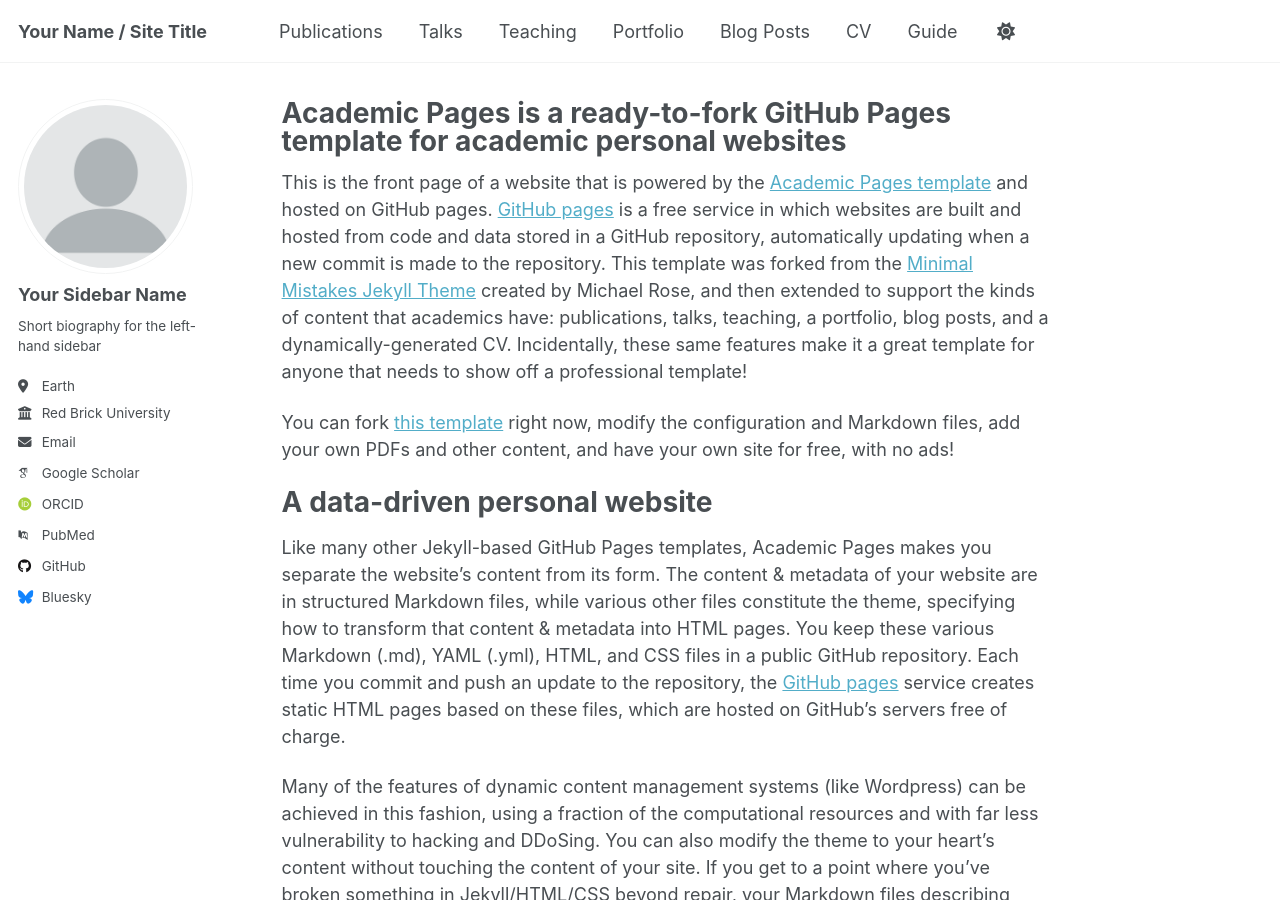
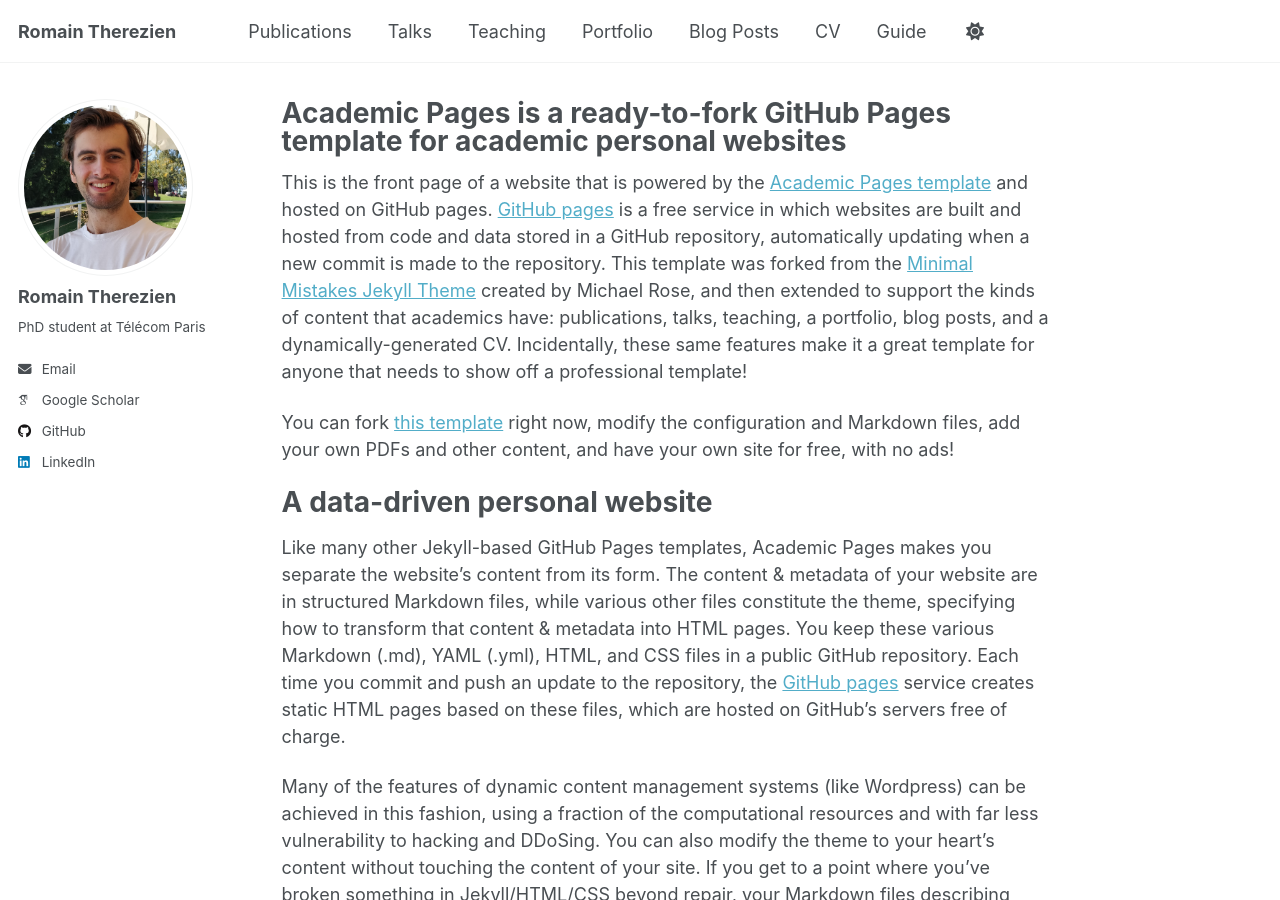
Before and after one commit to Romain-Therezien/Romain-Therezien.github.io, a Jekyll site: the page built from _pages/about.md, in a window 1280 px wide and 900 px high. Built offline with Jekyll 4.4.1, drawn with Linux system fonts in a browser that asks for light colours; some web fonts are replaced; a script that is not in the unit is left out.

Commit message:
commit message: Update _config.yml and add profile image

```diff
--- a/_config.yml
+++ b/_config.yml
@@ -9,36 +9,36 @@
 # Basic Site Settings
 locale                   : "en-US"
 site_theme               : "default"
-title                    : "Your Name / Site Title"
+title                    : "Romain Therezien"
 title_separator          : "-"
 name                     : &name "Your Name"
 description              : &description "personal description"
-url                      : https://academicpages.github.io # the base hostname & protocol for your site e.g. "https://[your GitHub username].github.io" or if you already have some other page hosted on Github then use "https://[your GitHub username].github.io/[Your Repo Name]"
+url                      : https://romain-therezien.github.io # the base hostname & protocol for your site e.g. "https://[your GitHub username].github.io" or if you already have some other page hosted on Github then use "https://[your GitHub username].github.io/[Your Repo Name]"
 baseurl                  : "" # the subpath of your site, e.g. "/blog"
-repository               : "academicpages/academicpages.github.io"
+repository               : "Romain-Therezien/Romain-Therezien.github.io"
 
 # Site Author - The following control what appear as part of the author content on the side bar.
 #               If a field is blank the icon and link will not appear, otherwise it will be shown.
 #               Additional customization can be done by editing /_includes/author-profile.html
 author:
   # Biographic information
-  avatar           : "profile.png"
-  name             : "Your Sidebar Name"
+  avatar           : "profile.jpg"
+  name             : "Romain Therezien"
   pronouns         : # example: "she/her"
-  bio              : "Short biography for the left-hand sidebar"
-  location         : "Earth"
-  employer         : "Red Brick University"
+  bio              : "PhD student at Télécom Paris"
+  location         : #"Earth"
+  employer         : #"Red Brick University"
   uri              : # URL
-  email            : "none@example.org"
+  email            : "romain.therezien@telecom-paris.fr"
 
   # Academic websites
   academia         : # URL
   arxiv            : # URL - Update with the correct link to your profile
   googlescholar    : "https://scholar.google.com/citations?user=PS_CX0AAAAAJ"
   impactstory      : # URL
-  orcid            : "http://orcid.org/yourorcidurl"
+  orcid            : #"http://orcid.org/yourorcidurl"
   semantic         : # URL
-  pubmed           : "https://www.ncbi.nlm.nih.gov/pubmed/?term=john+snow"
+  pubmed           : #"https://www.ncbi.nlm.nih.gov/pubmed/?term=john+snow"
   researchgate     : # URL
   scopus           : # URL
 
@@ -46,13 +46,13 @@ author:
   bitbucket        : # Username - Update with your username on the site
   codepen          : # Username
   dribbble         : # Username
-  github           : "academicpages"
+  github           : "Romain-Therezien"
   kaggle           : # Username
   stackoverflow    : # User number or user number and name (i.e., use "1" or "1/jeff-atwood")
 
   # Social media
   artstation       : # Username
-  bluesky          : "bsky.app" # Replace this with you Bluesky username
+  bluesky          : #"bsky.app" # Replace this with you Bluesky username
   facebook         : # Username
   flickr           : # Username
   foursquare       : # Username
@@ -61,7 +61,7 @@ author:
   keybase          : # Username
   instagram        : # Username
   lastfm           : # Username
-  linkedin         : # Username
+  linkedin         : "romain-therezien"
   mastodon         : # URL
   medium           : # URL
   pinterest        : # Username
```
Also changed, not shown: images/profile.jpg (added).
